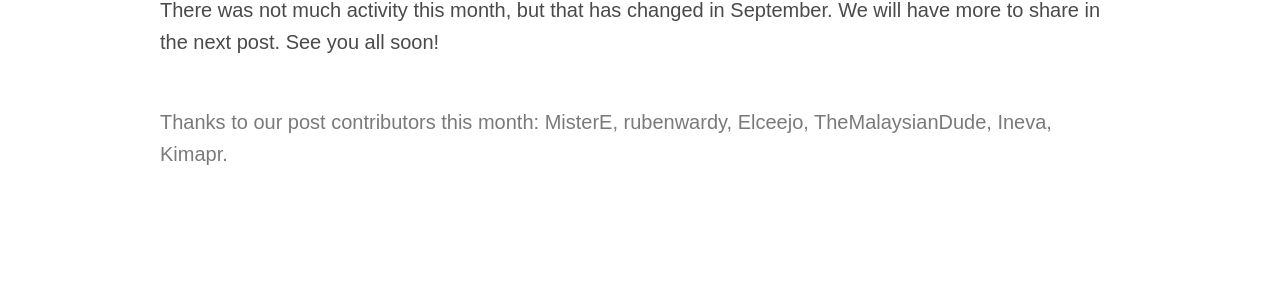
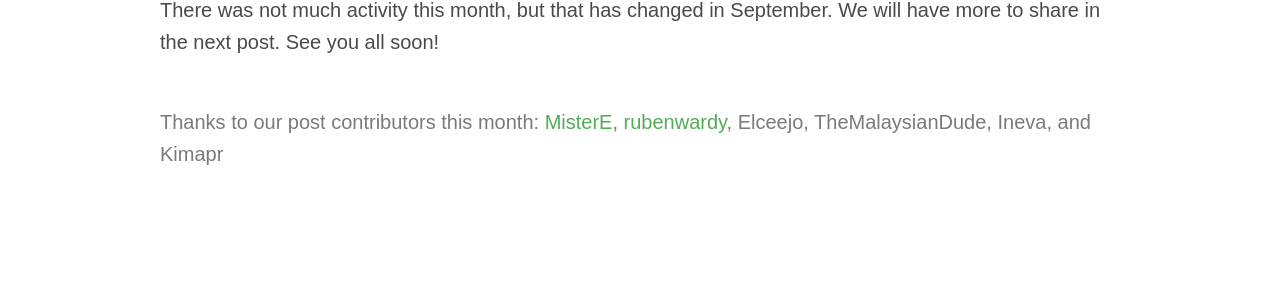
Before and after one commit to minetest/blog, a Jekyll site: the page built from _posts/2022-09-13-August.md, in a window 1280 px wide and 900 px high, scrolled down 5428 px. Shown: the part 149-453 px from the top of the window. Built offline with Jekyll 4.4.1, drawn with Linux system fonts in a browser that asks for light colours.

Commit message:
Use fancy list for contributors too

```diff
--- a/_layouts/post.html
+++ b/_layouts/post.html
@@ -114,9 +114,26 @@ layout: default
 			<p class="mt-6 has-text-grey">
 				{% if page.contributors %}
 					Thanks to our post contributors this month:
-					{{ page.contributors | join: ", " }}.
+                    {%- for contributor in page.contributors %}
+                        {%- if forloop.last == true %}
+                            {%- if forloop.index > 2 %},{%- endif %}
+                            {% if forloop.index > 1 %}and{% endif %}
+                        {%- else %}
+                            {%- if forloop.index > 1 %},{%- endif %}
+                        {%- endif %}
+
+                        {% assign data = site.data.authors[contributor] %}
+                        {%- if data %}
+                            <a href="{{ data.url }}">{{- contributor}}</a>
+                        {%- else %}
+                            {{- contributor}}
+                        {%- endif %}
+                    {%- endfor %}
 				{% endif %}
 				{% if page.image_credit %}
+                    {% if page.contributors  %}
+                        <br>
+                    {% endif %}
 					Cover image by {{ page.image_credit }}.
 				{% endif %}
 			</p>
```
